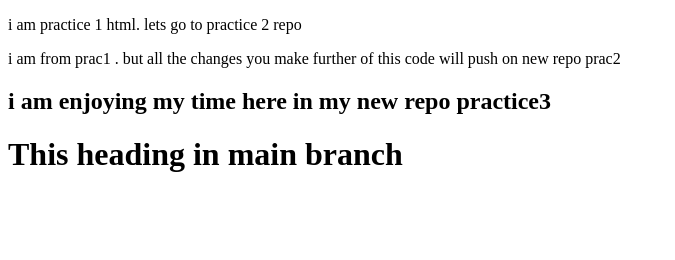
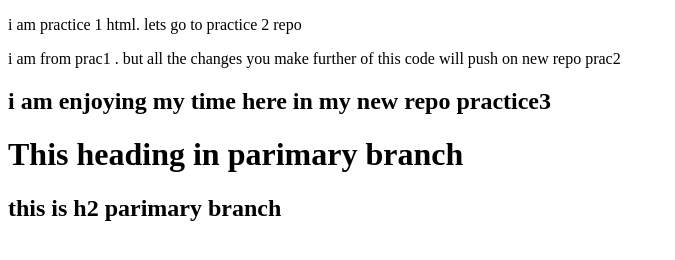
Before and after one commit to invisible360/practice1, a plain HTML site: page index.html in a window 1280 px wide. Shown: the whole page, without its empty margins (0-675 px from the left). Drawn offline with Linux system fonts and the light colour scheme.

Commit message:
returend

```diff
--- a/index.html
+++ b/index.html
@@ -10,6 +10,7 @@
     <p>i am practice 1 html. lets go to practice 2 repo</p>
     <P>i am from prac1 . but all the changes you make further of this code will push on new repo prac2</P>
     <h2>i am enjoying my time here in my new repo practice3</h2>
-    <h1>This heading in main branch</h1>
+    <h1>This heading in parimary branch</h1>
+    <h2>this is h2 parimary branch</h2>
 </body>
 </html>
```
